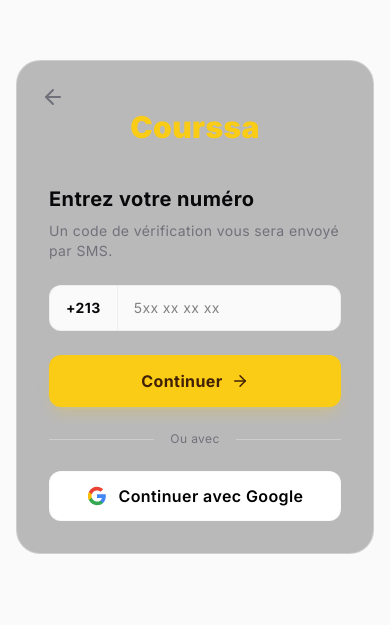
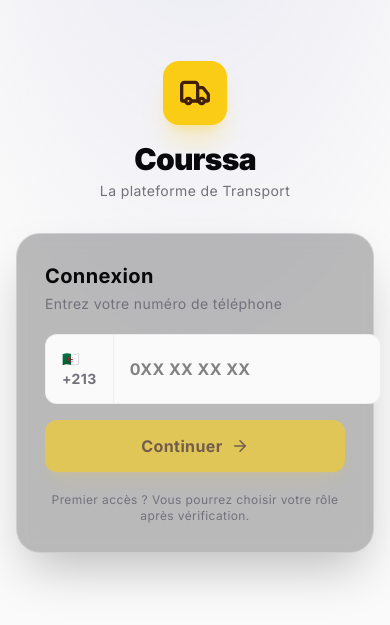
Before and after one commit to azizzianiz88-ai/courssa, a Next.js app: page /auth in a window 390 px wide. Shown: the part 115-740 px from the top of the page. Built offline with nearby package versions, Linux system fonts and the light colour scheme.

Commit message:
feat: Smart phone auth with admin bypass, role routing, and RBAC middleware

```diff
--- a/src/app/auth/page.tsx
+++ b/src/app/auth/page.tsx
@@ -1,37 +1,117 @@
 "use client";
 import { useState, useRef, useEffect } from 'react';
-import { ArrowRight, ShieldCheck, ArrowLeft, Truck, User } from 'lucide-react';
-import Link from 'next/link';
+import { ArrowRight, ShieldCheck, ArrowLeft, Truck, User, Loader2 } from 'lucide-react';
 import { motion, AnimatePresence } from 'framer-motion';
 import { useRouter } from 'next/navigation';
 
 export default function Auth() {
   const router = useRouter();
-    const [step, setStep] = useState(1); // 1: Phone, 2: OTP, 3: Role Selection
+  const [step, setStep] = useState<1 | 2 | 3>(1);
   const [phone, setPhone] = useState("");
   const [otp, setOtp] = useState(["", "", "", ""]);
+  const [isLoading, setIsLoading] = useState(false);
+  const [error, setError] = useState("");
+  const [pendingPhone, setPendingPhone] = useState(""); // phone waiting for role selection
   const inputRefs = useRef<(HTMLInputElement | null)[]>([]);
 
   useEffect(() => {
-        if (step === 2) {
-            setTimeout(() => {
-                inputRefs.current[0]?.focus();
-            }, 100);
-        }
+    if (step === 2) setTimeout(() => inputRefs.current[0]?.focus(), 100);
   }, [step]);
 
-    const handlePhoneSubmit = (e: React.FormEvent) => {
+  // ── Step 1: Phone submission ─────────────────────────────────────
+  const handlePhoneSubmit = async (e: React.FormEvent) => {
     e.preventDefault();
-        if (phone.length >= 8) setStep(2);
+    if (phone.length < 8) return;
+
+    setIsLoading(true);
+    setError("");
+
+    try {
+      const res = await fetch("/api/auth/login", {
+        method: "POST",
+        headers: { "Content-Type": "application/json" },
+        body: JSON.stringify({ phone })
+      });
+
+      const data = await res.json();
+
+      if (data.role === "ADMIN" || data.role === "CLIENT" || data.role === "DRIVER") {
+        // Existing user or admin → redirect immediately after "OTP" step (simulated)
+        setPendingPhone(phone);
+        setStep(2); // show OTP screen
+      } else if (data.role === "NEW") {
+        // New user → OTP then role selection
+        setPendingPhone(data.phone);
+        setStep(2);
+      } else {
+        setError("Erreur de connexion. Réessayez.");
+      }
+    } catch {
+      setError("Erreur réseau. Vérifiez votre connexion.");
     }
 
+    setIsLoading(false);
+  };
+
+  // ── Step 2: OTP verified (simulated, accept any 4 digits) ─────────
+  const handleOtpSubmit = async (e: React.FormEvent) => {
+    e.preventDefault();
+    const fullOtp = otp.join("");
+    if (fullOtp.length !== 4) return;
+
+    setIsLoading(true);
+    setError("");
+
+    try {
+      // Re-call login to get role after OTP "verification"
+      const res = await fetch("/api/auth/login", {
+        method: "POST",
+        headers: { "Content-Type": "application/json" },
+        body: JSON.stringify({ phone: pendingPhone })
+      });
+      const data = await res.json();
+
+      if (data.role === "ADMIN") {
+        router.push("/admin");
+      } else if (data.role === "CLIENT") {
+        router.push("/client");
+      } else if (data.role === "DRIVER") {
+        router.push("/driver");
+      } else {
+        // NEW user → role selection
+        setStep(3);
+      }
+    } catch {
+      setError("Erreur. Réessayez.");
+    }
+
+    setIsLoading(false);
+  };
+
+  // ── Step 3: Role selection (new users only) ───────────────────────
+  const selectRole = (role: 'CLIENT' | 'DRIVER') => {
+    document.cookie = `courssa_session=new:${pendingPhone}; path=/; max-age=86400;`;
+    document.cookie = `courssa_role=${role}; path=/; max-age=86400;`;
+    if (role === 'CLIENT') router.push('/client/register');
+    if (role === 'DRIVER') router.push('/driver/register');
+  };
+
+  // ── OTP helpers ──────────────────────────────────────────────────
   const handleOtpChange = (index: number, value: string) => {
     if (value && !/^\d+$/.test(value)) return;
     const newOtp = [...otp];
     newOtp[index] = value;
     setOtp(newOtp);
-        if (value !== "" && index < 3) {
-            inputRefs.current[index + 1]?.focus();
+    if (value !== "" && index < 3) inputRefs.current[index + 1]?.focus();
+    // Auto-submit when all 4 filled
+    if (index === 3 && value !== "") {
+      const full = [...newOtp.slice(0, 3), value].join("");
+      if (full.length === 4) {
+        setTimeout(() => {
+          const form = document.getElementById("otp-form") as HTMLFormElement;
+          form?.requestSubmit();
+        }, 150);
+      }
     }
   };
 
@@ -41,128 +121,126 @@
     }
   };
 
-    const handleOtpSubmit = (e: React.FormEvent) => {
-        e.preventDefault();
-        const fullOtp = otp.join("");
-        if (fullOtp.length === 4) {
-            setStep(3);
-        }
-    }
-
-    const selectRole = (role: 'client' | 'driver') => {
-        // Set a local session cookie to bypass the middleware guard
-        document.cookie = "courssa_session=true; path=/; max-age=86400;";
-        if (role === 'client') router.push('/client/register');
-        if (role === 'driver') router.push('/driver/register');
-    }
-
   return (
     <div className="min-h-screen bg-background flex flex-col justify-center items-center p-4">
-            <div className="w-full max-w-md bg-accent/30 p-8 rounded-3xl border border-border/50 overflow-hidden relative min-h-[450px] flex flex-col justify-center">
-                <Link href="/" className="absolute top-6 left-6 text-muted-foreground hover:text-foreground">
-                    <ArrowLeft size={24} />
-                </Link>
-                <div className="text-center mb-8 mt-4">
-                    <h1 className="text-3xl font-black text-primary mb-2">Courssa</h1>
+      {/* Background decoration */}
+      <div className="fixed inset-0 bg-[radial-gradient(ellipse_80%_80%_at_50%_-20%,rgba(120,119,198,0.15),rgba(255,255,255,0))]" />
+
+      <div className="w-full max-w-sm relative z-10">
+        {/* Logo */}
+        <div className="text-center mb-8">
+          <div className="w-16 h-16 bg-primary rounded-2xl flex items-center justify-center mx-auto mb-4 shadow-xl shadow-primary/25">
+            <Truck strokeWidth={2.5} size={32} className="text-primary-foreground" />
+          </div>
+          <h1 className="text-3xl font-black tracking-tight">Courssa</h1>
+          <p className="text-muted-foreground text-sm mt-1">La plateforme de Transport</p>
         </div>
 
+        <div className="bg-accent/30 backdrop-blur border border-border/50 p-7 rounded-3xl shadow-2xl">
           <AnimatePresence mode="wait">
+
+            {/* ─── STEP 1: Phone ─── */}
             {step === 1 && (
-                        <motion.form key="step1" onSubmit={handlePhoneSubmit} initial={{ opacity: 0, x: 20 }} animate={{ opacity: 1, x: 0 }} exit={{ opacity: 0, x: -20 }}>
-                            <h2 className="text-xl font-bold mb-2">Entrez votre numéro</h2>
-                            <p className="text-sm text-muted-foreground mb-6">Un code de vérification vous sera envoyé par SMS.</p>
+              <motion.form key="step1" id="phone-form" onSubmit={handlePhoneSubmit}
+                initial={{ opacity: 0, x: 30 }} animate={{ opacity: 1, x: 0 }} exit={{ opacity: 0, x: -30 }}>
+                <h2 className="text-xl font-bold mb-1">Connexion</h2>
+                <p className="text-sm text-muted-foreground mb-5">Entrez votre numéro de téléphone</p>
 
-                            <div className="flex mb-6">
-                                <div className="bg-background border border-r-0 border-border/50 rounded-l-xl py-3 px-4 text-sm font-bold flex items-center border-r-transparent">
-                                    +213
+                <div className="flex mb-4">
+                  <div className="bg-background border border-r-0 border-border/50 rounded-l-xl py-3.5 px-4 text-sm font-bold flex items-center text-muted-foreground">
+                    🇩🇿 +213
                   </div>
-                                <input required type="tel" value={phone} onChange={e => setPhone(e.target.value)} className="w-full bg-background border border-border/50 rounded-r-xl py-3 px-4 text-sm outline-none focus:border-primary" placeholder="5xx xx xx xx" />
+                  <input required type="tel" value={phone} onChange={e => setPhone(e.target.value)}
+                    className="flex-1 bg-background border border-border/50 rounded-r-xl py-3.5 px-4 text-base font-bold outline-none focus:border-primary transition-colors"
+                    placeholder="0XX XX XX XX" />
                 </div>
 
-                            <button className="w-full bg-primary text-primary-foreground font-bold py-3.5 rounded-xl flex justify-center items-center gap-2 hover:scale-[1.02] transition-transform shadow-lg shadow-primary/20">
-                                Continuer <ArrowRight size={18} />
+                {error && <p className="text-red-500 text-sm mb-3 font-medium">{error}</p>}
+
+                <button disabled={isLoading || phone.length < 8}
+                  className="w-full bg-primary text-primary-foreground font-bold py-3.5 rounded-xl flex justify-center items-center gap-2 shadow-lg shadow-primary/20 disabled:opacity-60 transition-all active:scale-95">
+                  {isLoading ? <Loader2 size={20} className="animate-spin" /> : <>Continuer <ArrowRight size={18} /></>}
                 </button>
 
-                            <div className="relative flex items-center py-6">
-                                <div className="flex-grow border-t border-border/50"></div>
-                                <span className="shrink-0 px-4 text-xs text-muted-foreground">Ou avec</span>
-                                <div className="flex-grow border-t border-border/50"></div>
+                <p className="text-xs text-center text-muted-foreground mt-5">
+                  Premier accès ? Vous pourrez choisir votre rôle après vérification.
+                </p>
+              </motion.form>
+            )}
+
+            {/* ─── STEP 2: OTP ─── */}
+            {step === 2 && (
+              <motion.form key="step2" id="otp-form" onSubmit={handleOtpSubmit}
+                initial={{ opacity: 0, x: 30 }} animate={{ opacity: 1, x: 0 }} exit={{ opacity: 0, x: -30 }}>
+                <div className="flex justify-center mb-5">
+                  <div className="w-14 h-14 bg-primary/10 rounded-full flex items-center justify-center">
+                    <ShieldCheck size={28} className="text-primary" />
+                  </div>
+                </div>
+                <h2 className="text-xl font-bold mb-1 text-center">Vérification</h2>
+                <p className="text-sm text-muted-foreground mb-6 text-center">
+                  Code envoyé au <b>+213 {pendingPhone}</b>
+                </p>
+
+                <div className="flex justify-center gap-3 mb-7">
+                  {[0, 1, 2, 3].map(i => (
+                    <input key={i} ref={el => { inputRefs.current[i] = el; }}
+                      type="text" inputMode="numeric" maxLength={1} value={otp[i]}
+                      onChange={e => handleOtpChange(i, e.target.value)}
+                      onKeyDown={e => handleOtpKeyDown(i, e)}
+                      className="w-14 h-14 text-center text-2xl font-black bg-background border-2 border-border/50 rounded-xl outline-none focus:border-primary focus:bg-primary/5 transition-all" />
+                  ))}
                 </div>
 
-                            <button type="button" className="w-full bg-white text-black font-semibold py-3 rounded-xl flex items-center justify-center gap-3 hover:bg-zinc-200 transition-colors border border-border/20">
-                                <svg viewBox="0 0 24 24" className="w-5 h-5">
-                                    <path d="M22.56 12.25c0-.78-.07-1.53-.2-2.25H12v4.26h5.92c-.26 1.37-1.04 2.53-2.21 3.31v2.77h3.57c2.08-1.92 3.28-4.74 3.28-8.09z" fill="#4285F4" />
-                                    <path d="M12 23c2.97 0 5.46-.98 7.28-2.66l-3.57-2.77c-.98.66-2.23 1.06-3.71 1.06-2.86 0-5.29-1.93-6.16-4.53H2.18v2.84C3.99 20.53 7.7 23 12 23z" fill="#34A853" />
-                                    <path d="M5.84 14.09c-.22-.66-.35-1.36-.35-2.09s.13-1.43.35-2.09V7.07H2.18C1.43 8.55 1 10.22 1 12s.43 3.45 1.18 4.93l2.85-2.22.81-.62z" fill="#FBBC05" />
-                                    <path d="M12 5.38c1.62 0 3.06.56 4.21 1.64l3.15-3.15C17.45 2.09 14.97 1 12 1 7.7 1 3.99 3.47 2.18 7.07l3.66 2.84c.87-2.6 3.3-4.53 6.16-4.53z" fill="#EA4335" />
-                                </svg>
-                                Continuer avec Google
+                {error && <p className="text-red-500 text-sm mb-3 text-center font-medium">{error}</p>}
+
+                <button disabled={isLoading || otp.join("").length < 4}
+                  className="w-full bg-primary text-primary-foreground font-bold py-3.5 rounded-xl flex justify-center items-center gap-2 shadow-lg shadow-primary/20 disabled:opacity-60 transition-all active:scale-95">
+                  {isLoading ? <Loader2 size={20} className="animate-spin" /> : "Vérifier"}
+                </button>
+                <button type="button" onClick={() => { setStep(1); setOtp(["","","",""]); setError(""); }}
+                  className="w-full mt-3 text-sm text-muted-foreground font-semibold py-2 hover:text-foreground transition-colors flex items-center justify-center gap-1">
+                  <ArrowLeft size={14} /> Modifier le numéro
                 </button>
               </motion.form>
             )}
 
-                    {step === 2 && (
-                        <motion.form key="step2" onSubmit={handleOtpSubmit} initial={{ opacity: 0, x: 20 }} animate={{ opacity: 1, x: 0 }} exit={{ opacity: 0, x: -20 }}>
-                            <div className="flex justify-center mb-6">
-                                <div className="w-16 h-16 bg-accent rounded-full flex items-center justify-center">
-                                    <ShieldCheck size={32} className="text-primary" />
-                                </div>
-                            </div>
-                            <h2 className="text-xl font-bold mb-2 text-center">Vérification SMS</h2>
-                            <p className="text-sm text-muted-foreground mb-6 text-center">Entrez le code à 4 chiffres envoyé au +213 {phone}</p>
-
-                            <div className="flex justify-between gap-3 mb-8">
-                                {[0, 1, 2, 3].map(i => (
-                                    <input
-                                        key={i}
-                                        ref={(el) => {
-                                            inputRefs.current[i] = el;
-                                        }}
-                                        required
-                                        type="text"
-                                        inputMode="numeric"
-                                        maxLength={1}
-                                        value={otp[i]}
-                                        onChange={(e) => handleOtpChange(i, e.target.value)}
-                                        onKeyDown={(e) => handleOtpKeyDown(i, e)}
-                                        className="w-14 h-14 text-center text-2xl font-black bg-background border border-border/50 rounded-xl outline-none focus:border-primary focus:bg-primary/5 transition-colors"
-                                    />
-                                ))}
-                            </div>
-
-                            <button className="w-full bg-primary text-primary-foreground font-bold py-3.5 rounded-xl flex justify-center items-center gap-2 hover:scale-[1.02] transition-transform shadow-lg shadow-primary/20">
-                                Vérifier
-                            </button>
-                            <button type="button" onClick={() => setStep(1)} className="w-full mt-4 text-sm text-muted-foreground font-semibold py-2 hover:text-foreground transition-colors">
-                                Modifier le numéro
-                            </button>
-                        </motion.form>
-                    )}
-
+            {/* ─── STEP 3: Role Selection (new users) ─── */}
             {step === 3 && (
-                        <motion.div key="step3" initial={{ opacity: 0, scale: 0.95 }} animate={{ opacity: 1, scale: 1 }}>
-                            <h2 className="text-2xl font-bold mb-2 text-center">Bienvenue !</h2>
-                            <p className="text-sm text-muted-foreground mb-8 text-center">Choisissez votre profil pour continuer</p>
+              <motion.div key="step3"
+                initial={{ opacity: 0, scale: 0.95 }} animate={{ opacity: 1, scale: 1 }}>
+                <h2 className="text-2xl font-bold mb-1 text-center">Bienvenue !</h2>
+                <p className="text-sm text-muted-foreground mb-7 text-center">Comment souhaitez-vous utiliser Courssa ?</p>
 
                 <div className="grid grid-cols-2 gap-4">
-                                <button onClick={() => selectRole('client')} className="bg-background border-2 border-border/50 hover:border-primary rounded-2xl p-6 flex flex-col items-center gap-4 transition-colors group">
-                                    <div className="w-16 h-16 bg-accent group-hover:bg-primary/20 rounded-full flex items-center justify-center text-foreground group-hover:text-primary transition-colors">
-                                        <User size={32} />
+                  <button onClick={() => selectRole('CLIENT')}
+                    className="bg-background border-2 border-border/50 hover:border-primary rounded-2xl p-5 flex flex-col items-center gap-3 transition-all group active:scale-95">
+                    <div className="w-14 h-14 bg-accent group-hover:bg-primary/20 rounded-full flex items-center justify-center text-foreground group-hover:text-primary transition-colors">
+                      <User size={28} />
                     </div>
-                                    <span className="font-bold text-lg">Je suis un<br />Client</span>
+                    <div>
+                      <div className="font-bold">Client</div>
+                      <div className="text-xs text-muted-foreground">Envoyer des colis</div>
+                    </div>
                   </button>
 
-                                <button onClick={() => selectRole('driver')} className="bg-background border-2 border-border/50 hover:border-primary rounded-2xl p-6 flex flex-col items-center gap-4 transition-colors group">
-                                    <div className="w-16 h-16 bg-accent group-hover:bg-primary/20 rounded-full flex items-center justify-center text-foreground group-hover:text-primary transition-colors">
-                                        <Truck size={32} />
+                  <button onClick={() => selectRole('DRIVER')}
+                    className="bg-background border-2 border-border/50 hover:border-primary rounded-2xl p-5 flex flex-col items-center gap-3 transition-all group active:scale-95">
+                    <div className="w-14 h-14 bg-accent group-hover:bg-primary/20 rounded-full flex items-center justify-center text-foreground group-hover:text-primary transition-colors">
+                      <Truck size={28} />
                     </div>
-                                    <span className="font-bold text-lg">Je suis un<br />Chauffeur</span>
+                    <div>
+                      <div className="font-bold">Chauffeur</div>
+                      <div className="text-xs text-muted-foreground">Transporter des colis</div>
+                    </div>
                   </button>
                 </div>
               </motion.div>
             )}
+
           </AnimatePresence>
         </div>
       </div>
-    )
+    </div>
+  );
 }
```
Also changed, not shown: src/app/api/auth/login/route.ts (added, +56 -0 lines), src/proxy.ts (+35 -24 lines). Lines whose indentation alone changed are shown as unchanged.
